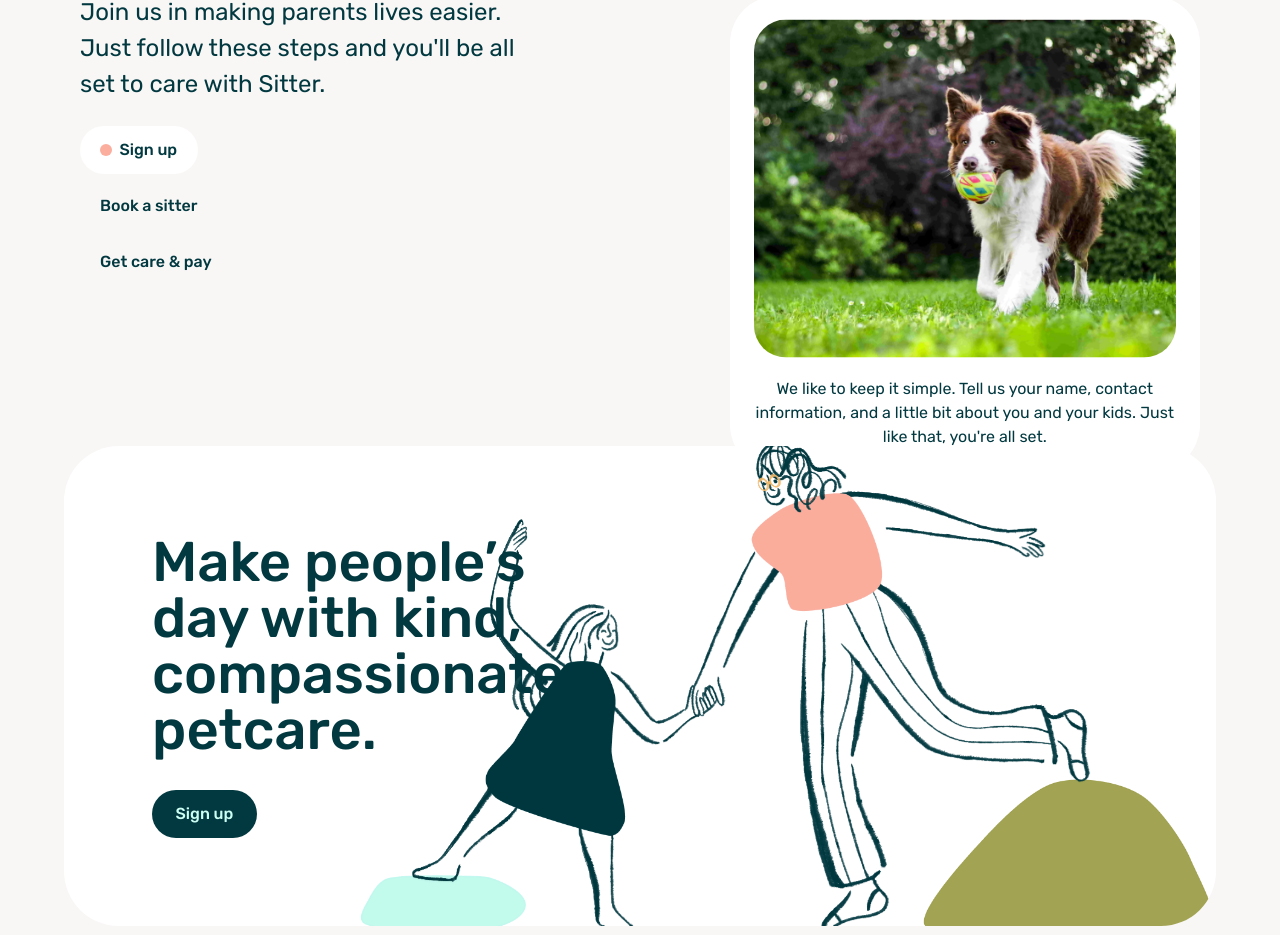
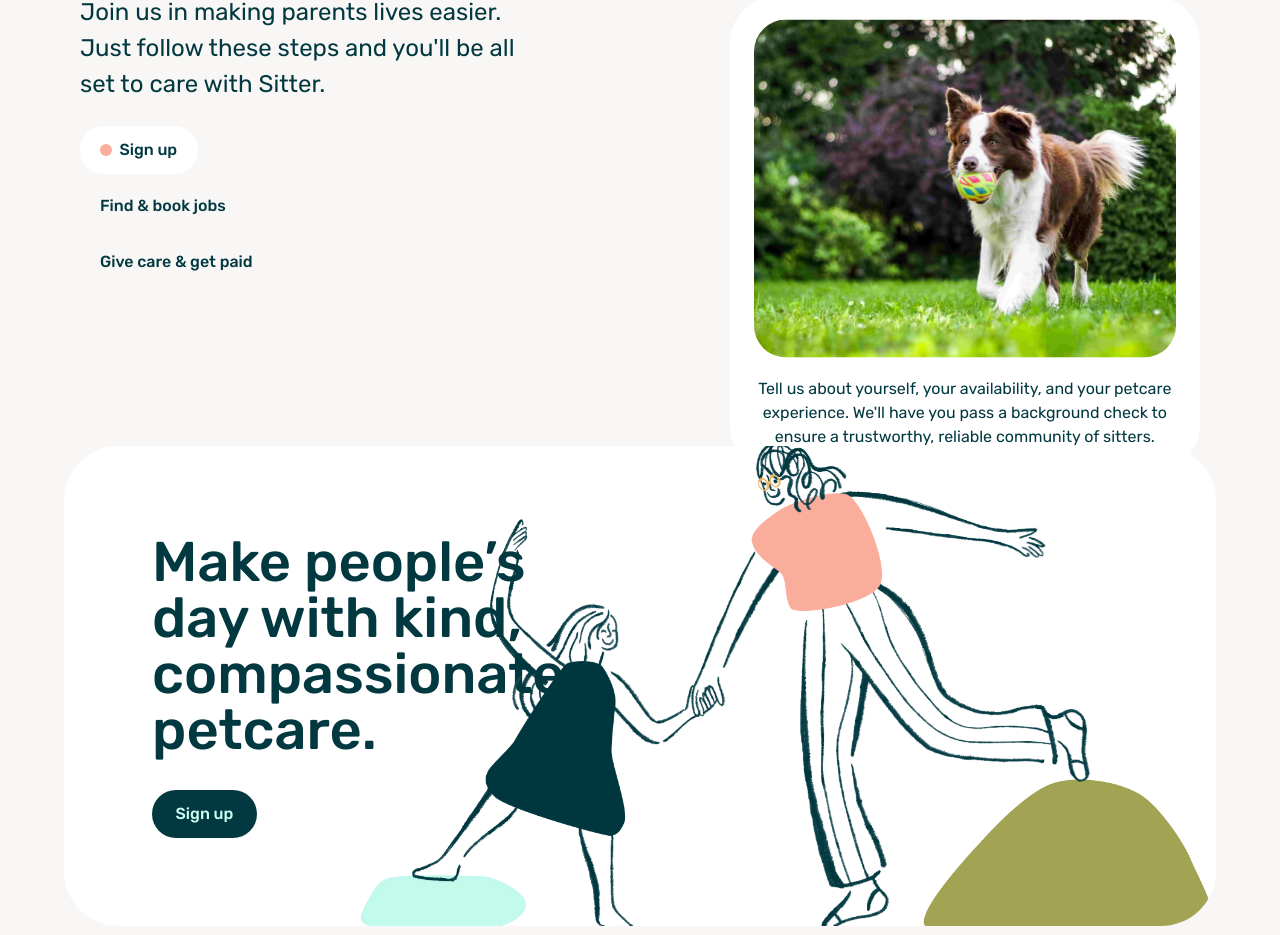
Before and after one commit to samsonc89/otter-replica, a React (Vite) app: page /otter-replica/sitters in a window 1280 px wide. Shown: the part 1281-2216 px from the top of the page. Built offline with nearby package versions, Linux system fonts and the light colour scheme.

Commit message:
Create condition to show different tab copy on sitters page

```diff
--- a/src/containers/How/How.jsx
+++ b/src/containers/How/How.jsx
@@ -1,3 +1,4 @@
+/* eslint-disable react/prop-types */
 /* eslint-disable react/no-unescaped-entities */
 import "./how.css";
 import tabOneImg from "../../assets/tab1.jpg";
@@ -39,6 +40,26 @@ const How = ({ filter }) => {
     },
   ];
 
+  const tabDataSitter = [
+    {
+      title: "Sign up",
+      img: tabOneImg,
+      text: "Tell us about yourself, your availability, and your petcare experience. We'll have you pass a background check to ensure a trustworthy, reliable community of sitters.",
+    },
+    {
+      title: "Find & book jobs",
+      img: tabTwoImg,
+      text: "We’ll match you with families and situations that fit your schedule, situation and experience. Care requests will come your way from parents that could use a hand.",
+    },
+    {
+      title: "Give care & get paid",
+      img: tabThreeImg,
+      text: "When it’s time, head over to your family's place to give care. You'll receive payment for your time and care the Friday following your bookings.",
+    },
+  ];
+
+  let data = filter === "Sitter" ? tabDataSitter : tabData;
+
   return (
     <section className="main-section">
       <div className="how-wrapper">
@@ -48,7 +69,7 @@ const How = ({ filter }) => {
             props={filter === "Sitter" ? sitterCopy : sectionCopy}
           />
           <div className="how-tabs-wrapper">
-            {tabData.map((tab, i) => {
+            {data.map((tab, i) => {
               return (
                 <div
                   key={i}
@@ -75,7 +96,7 @@ const How = ({ filter }) => {
           </div>
         </div>
         <div className="how-column how-right">
-          {tabData.map((tab, i) => {
+          {data.map((tab, i) => {
             return (
               <TabCard
                 key={i}
```
